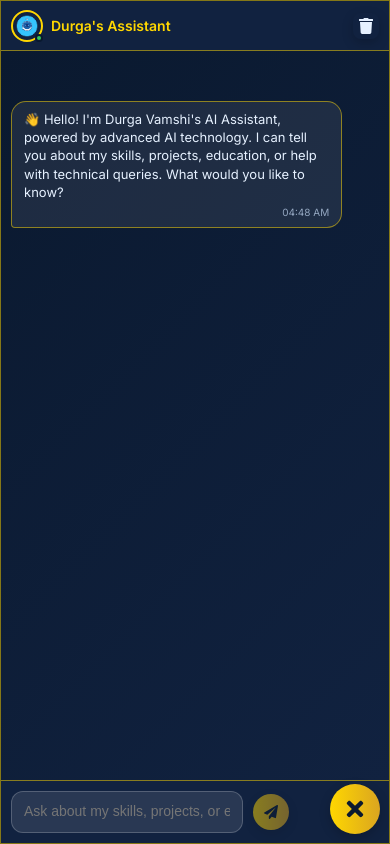
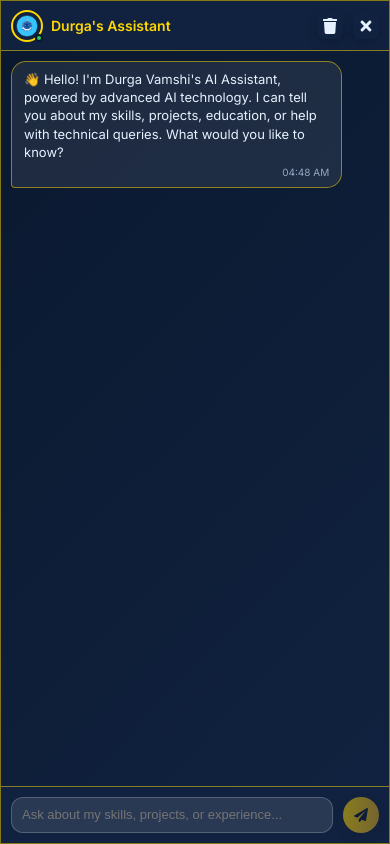
Before and after one commit to durgavamshi/portfolio, a React (Vite) app: page / in a window 390 px wide. Both pictures are taken after a click on the button 355 px from the left and 809 px from the top of the page. Shown: the top 844 px of the page. Built offline with nearby package versions, Linux system fonts and the light colour scheme; a web font is replaced by a local one.

Commit message:
Updated hero section and fixed responsive issues

```diff
--- a/src/components/Chatbot.jsx
+++ b/src/components/Chatbot.jsx
@@ -10,7 +10,9 @@ const Chatbot = () => {
   const [chatHistory, setChatHistory] = useState([]);
   const [isTyping, setIsTyping] = useState(false);
   const [isMobile, setIsMobile] = useState(window.innerWidth <= 480);
+  const [isKeyboardOpen, setIsKeyboardOpen] = useState(false);
   const chatContainerRef = useRef(null);
+  const inputRef = useRef(null);
 
   const githubLink = "https://github.com/durgavamshi";
   const linkedinLink = "https://linkedin.com/in/durga-vamshi-gokinapelli";
@@ -35,6 +37,34 @@ const Chatbot = () => {
     return () => window.removeEventListener('resize', handleResize);
   }, []);
 
+  // Detect keyboard open/close on mobile
+  useEffect(() => {
+    const handleFocus = () => {
+      if (isMobile) {
+        setIsKeyboardOpen(true);
+      }
+    };
+
+    const handleBlur = () => {
+      if (isMobile) {
+        setIsKeyboardOpen(false);
+      }
+    };
+
+    const inputElement = inputRef.current;
+    if (inputElement) {
+      inputElement.addEventListener('focus', handleFocus);
+      inputElement.addEventListener('blur', handleBlur);
+    }
+
+    return () => {
+      if (inputElement) {
+        inputElement.removeEventListener('focus', handleFocus);
+        inputElement.removeEventListener('blur', handleBlur);
+      }
+    };
+  }, [isMobile, isOpen]);
+
   useEffect(() => {
     if (isOpen && chatHistory.length === 0) {
       const welcomeMessage = {
@@ -54,6 +84,7 @@ const Chatbot = () => {
 
   const toggleChat = () => {
     setIsOpen(!isOpen);
+    setIsKeyboardOpen(false);
   };
 
   const clearChat = () => {
@@ -219,16 +250,14 @@ const Chatbot = () => {
   return (
     <div className={`chatbot-container ${isMobile ? 'mobile' : ''}`}>
       {/* Chat Icon */}
-      <button className="chatbot-toggle" onClick={toggleChat} aria-label="Open chat">
-        {!isOpen ? (
+      {!isOpen && (
+        <button className="chatbot-toggle" onClick={toggleChat} aria-label="Open chat">
           <img src={chatbotGif} alt="Chat Icon" className="chatbot-icon" />
-        ) : (
-          <FaTimes />
-        )}
-      </button>
+        </button>
+      )}
 
       {isOpen && (
-        <div className="chatbot-box">
+        <div className={`chatbot-box ${isKeyboardOpen ? 'keyboard-open' : ''}`}>
           {/* Active Chat Window - Always shown when open */}
           <div className="chatbot-active">
             <div className="chatbot-header">
@@ -241,6 +270,7 @@ const Chatbot = () => {
               </div>
               <div className="header-actions">
                 <button className="clear-btn" onClick={clearChat} aria-label="Clear chat"><FaTrash /></button>
+                <button className="close-btn" onClick={toggleChat} aria-label="Close chat"><FaTimes /></button>
               </div>
             </div>
             <div className="chatbot-messages" ref={chatContainerRef}>
@@ -262,6 +292,7 @@ const Chatbot = () => {
             </div>
             <form onSubmit={handleSubmit} className="chatbot-form">
               <input
+                ref={inputRef}
                 type="text"
                 value={message}
                 onChange={(e) => setMessage(e.target.value)}
--- a/src/components/Navbar.jsx
+++ b/src/components/Navbar.jsx
@@ -47,8 +47,8 @@ const Navbar = () => {
 
       window.open(`https://mail.google.com/mail/?view=cm&fs=1&to=${email}&su=${encodeURIComponent(subject)}&body=${encodeURIComponent(body)}`, '_blank');
     } else if (option === 'whatsapp') {
-      // Replace with your actual phone number (with country code but without + or 0)
-      const phoneNumber = "8341764997";
+      // Updated phone number with country code (India: 91)
+      const phoneNumber = "918341764997"; // Added 91 country code
       const message = "Hello, I would like to discuss a potential collaboration.";
 
       window.open(`https://wa.me/${phoneNumber}?text=${encodeURIComponent(message)}`, '_blank');
--- a/src/styles/chatbot.css
+++ b/src/styles/chatbot.css
@@ -84,6 +84,15 @@
     margin: 0;
     border-radius: 0;
     z-index: 10002;
+  }
+
+  /* Adjust when keyboard is open */
+  .chatbot-box.keyboard-open {
+    height: 100vh;
+  }
+
+  .chatbot-box.keyboard-open .chatbot-messages {
+    padding-bottom: 120px; /* Extra space when keyboard is open */
   }
 }
 
@@ -203,7 +212,8 @@
 }
 
 .back-btn,
-.clear-btn {
+.clear-btn,
+.close-btn {
   background: none;
   border: none;
   font-size: 16px;
@@ -217,7 +227,8 @@
 }
 
 .back-btn:hover,
-.clear-btn:hover {
+.clear-btn:hover,
+.close-btn:hover {
   color: var(--accent-color);
   transform: scale(1.1);
 }
@@ -343,7 +354,7 @@
   50% { transform: scale(1.2); opacity: 1; }
 }
 
-/* Form and Input - UPDATED FOR CLOSE BUTTON */
+/* Form and Input */
 .chatbot-form {
   padding: 12px 15px;
   background: var(--secondary-bg);
@@ -370,6 +381,21 @@
   overflow-y: auto;
   transition: border-color 0.3s ease, box-shadow 0.3s ease;
   line-height: 1.4;
+  /* Remove number input arrows */
+  -moz-appearance: textfield;
+  appearance: textfield;
+}
+
+/* Remove spinner arrows in Webkit browsers */
+.chatbot-input::-webkit-outer-spin-button,
+.chatbot-input::-webkit-inner-spin-button {
+  -webkit-appearance: none;
+  margin: 0;
+}
+
+/* For Firefox */
+.chatbot-input[type="number"] {
+  -moz-appearance: textfield;
 }
 
 .chatbot-input:focus {
@@ -478,7 +504,8 @@
 
   .chatbot-form {
     padding: 10px;
-    padding-right: 100px; /* Increased padding for two buttons */
+    position: sticky;
+    bottom: 0;
   }
 
   .chatbot-input {
@@ -513,76 +540,7 @@
   background: var(--glow-color);
 }
 
-/* Close button for mobile full-screen view - UPDATED SIZE AND POSITION */
+/* Remove the mobile close button from the form */
 .chatbot-close {
   display: none;
 }
-
-@media (max-width: 480px) {
-  .chatbot-close {
-    display: flex;
-    position: absolute;
-    bottom: 12px;
-    right: 60px; /* Positioned next to the send button */
-    background: rgba(255, 255, 255, 0.1);
-    border: 1px solid var(--glow-color);
-    color: var(--text-color);
-    font-size: 16px;
-    z-index: 3;
-    padding: 0;
-    width: 36px;
-    height: 36px;
-    border-radius: 50%;
-    align-items: center;
-    justify-content: center;
-    transition: all 0.3s ease;
-  }
-
-  .chatbot-close:hover {
-    background: var(--accent-color);
-    color: var(--primary-bg);
-  }
-
-  /* Adjust message area to account for close button */
-  .chatbot-messages {
-    padding-top: 50px;
-  }
-}
-
-/* Fix for the input field to remove arrows */
-.chatbot-input {
-  flex: 1;
-  padding: 10px 12px;
-  font-size: 14px;
-  border: 1px solid rgba(255, 255, 255, 0.2);
-  border-radius: 12px;
-  background: rgba(255, 255, 255, 0.1);
-  color: var(--text-color);
-  resize: none;
-  min-height: 20px;
-  max-height: 100px;
-  overflow-y: auto;
-  transition: border-color 0.3s ease, box-shadow 0.3s ease;
-  line-height: 1.4;
-  /* Remove number input arrows */
-  -moz-appearance: textfield;
-  appearance: textfield;
-}
-
-/* Remove spinner arrows in Webkit browsers */
-.chatbot-input::-webkit-outer-spin-button,
-.chatbot-input::-webkit-inner-spin-button {
-  -webkit-appearance: none;
-  margin: 0;
-}
-
-/* For Firefox */
-.chatbot-input[type="number"] {
-  -moz-appearance: textfield;
-}
-
-.chatbot-input:focus {
-  outline: none;
-  border-color: var(--accent-color);
-  box-shadow: 0 0 8px var(--glow-color);
-}
```
